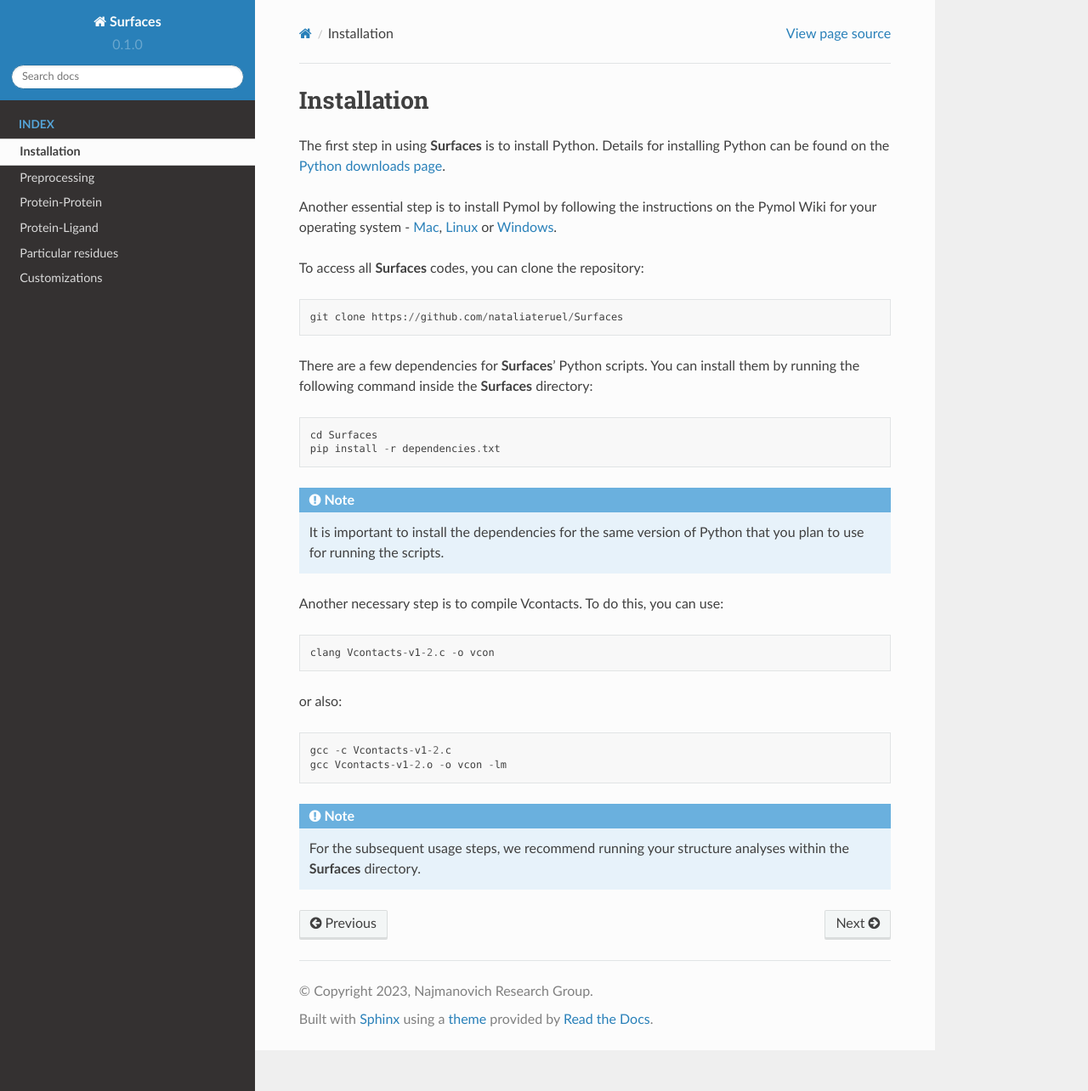
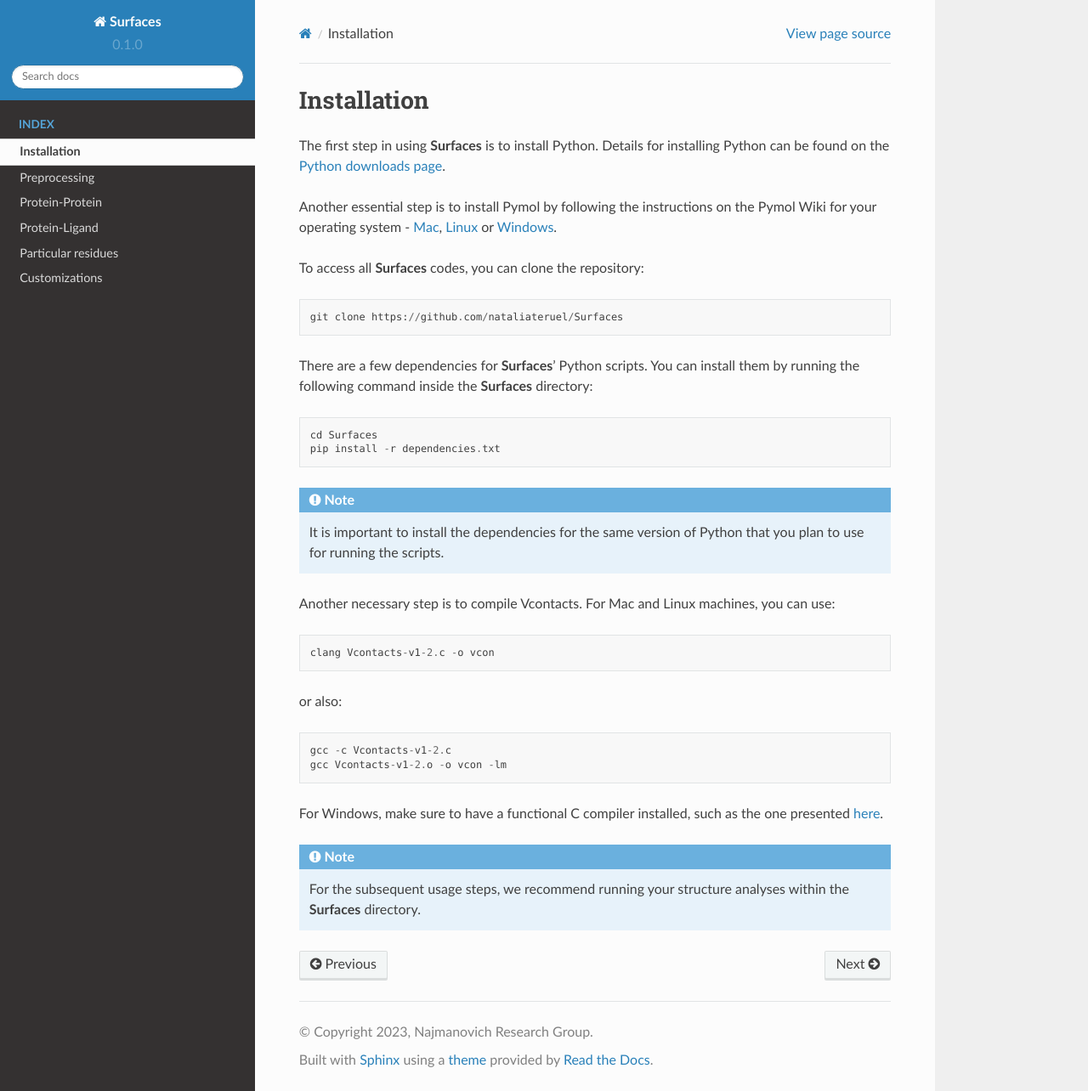
Before and after one commit to nataliateruel/Surfaces_tutorial, a Sphinx documentation site: the page built from docs/source/Installation.rst, in a window 1280 px wide and 1284 px high. Shown: the whole window at 85% size. Built offline with Sphinx 7.4.7 and the Read the Docs theme 2.0.0, drawn with Linux system fonts in a browser that asks for light colours.

Commit message:
Update Installation.rst

```diff
--- a/docs/source/Installation.rst
+++ b/docs/source/Installation.rst
@@ -18,7 +18,7 @@
 
 	It is important to install the dependencies for the same version of Python that you plan to use for running the scripts.
 
-Another necessary step is to compile Vcontacts. To do this, you can use::
+Another necessary step is to compile Vcontacts. For Mac and Linux machines, you can use::
 
    	clang Vcontacts-v1-2.c -o vcon
 
@@ -27,6 +27,8 @@
 	gcc -c Vcontacts-v1-2.c
 	gcc Vcontacts-v1-2.o -o vcon -lm
 
+For Windows, make sure to have a functional C compiler installed, such as the one presented `here <https://www.wikihow.com/Run-C-Program-in-Command-Prompt>`_.
+
 .. note::
 
 	For the subsequent usage steps, we recommend running your structure analyses within the **Surfaces** directory.
```
